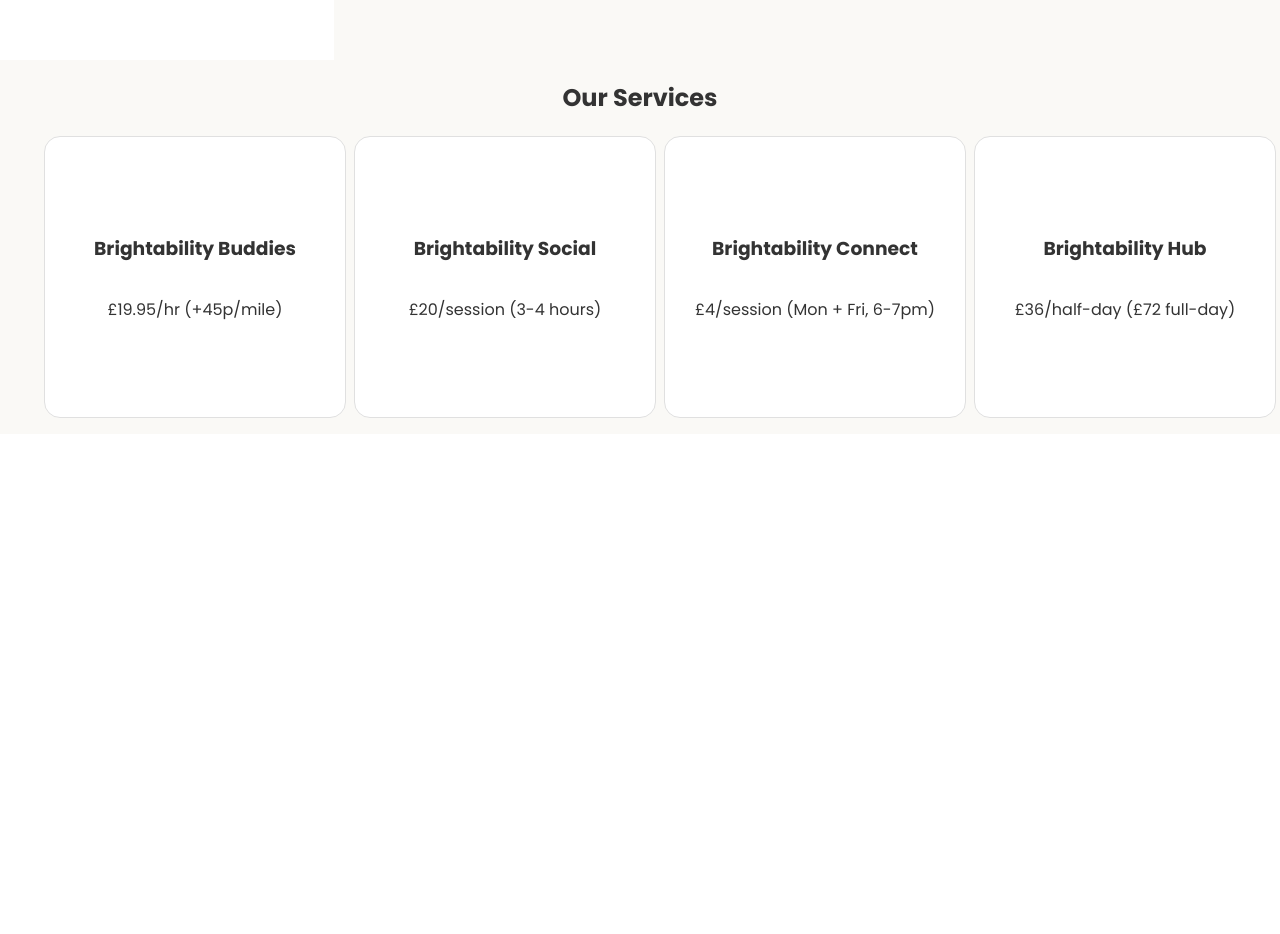
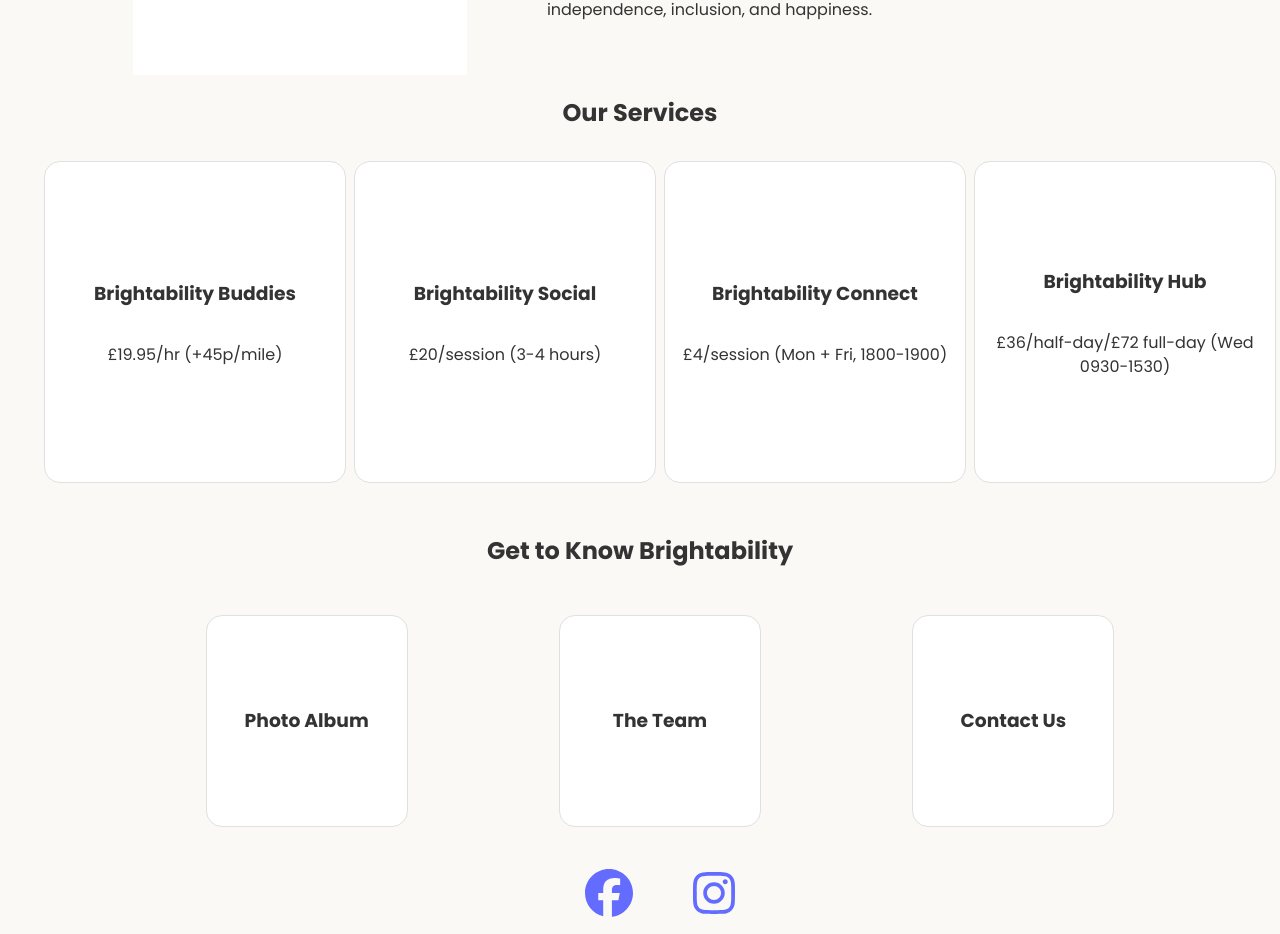
Before and after one commit to chris-gladney/brightability, a React (Vite) app in the folder ba-fe/: page / in a window 1280 px wide. Shown: the part 490-1424 px from the top of the page. Before the commit the page ends 924 px from the top, so only its background shows below. Built offline with nearby package versions, Linux system fonts and the light colour scheme.

Commit message:
Landing page complete

```diff
--- a/ba-fe/package.json
+++ b/ba-fe/package.json
@@ -10,6 +10,9 @@
     "preview": "vite preview"
   },
   "dependencies": {
+    "@fortawesome/fontawesome-svg-core": "^6.7.2",
+    "@fortawesome/free-brands-svg-icons": "^6.7.2",
+    "@fortawesome/react-fontawesome": "^0.2.2",
     "react": "^19.0.0",
     "react-dom": "^19.0.0"
   },
--- a/ba-fe/src/App.css
+++ b/ba-fe/src/App.css
@@ -7,6 +7,10 @@
     font-family: "Poppins", sans-serif;
     background-color: #faf9f6;
     color: #333;
+  }
+
+  li {
+    list-style: none;
   }
 
   header {
@@ -41,8 +45,11 @@
   }
 
   .about-us {
+    max-width: 1260px;
+    margin: 15px auto;
     display: flex;
     flex-direction: row;
+    justify-content: center;
     height: 250px;
   }
 
@@ -51,8 +58,21 @@
   }
 
   .about-us article {
+    display: flex;
+    flex-direction: column;
+    justify-content: center;
     text-align: justify;
     margin: 0 10px;
+    max-width: 600px;
+  }
+
+  .about-us img,
+  .about-us article {
+    margin: 0 40px;
+  }
+
+  .our-services {
+    margin: 20px 0;
   }
 
   .our-services h2 {
@@ -68,7 +88,7 @@
 
   .service-card {
     width: 300px;
-    height: 280px;
+    height: 320px;
     background-color: #fff;
     border-radius: 16px;
     border: 1px solid #e0e0e0;
@@ -76,9 +96,72 @@
     flex-direction: column;
     justify-content: center;
     text-align: center;
+    margin: 10px 0;
+  }
+
+  .service-card:hover {
+    cursor: default;
   }
 
   .service-card button {
     margin: 0 auto;
   }
+
+  .service-description {
+    margin: 20px;
+  }
+
+  .service-description p {
+    text-align: center;
+  }
+
+  nav {
+    display: flex;
+    flex-direction: column;
+    max-width: 1100px;
+    margin: 0 auto;
+  }
+
+  nav h2 {
+    text-align: center;
+  }
+
+  nav ul {
+    display: flex;
+    flex-direction: row;
+    justify-content: space-around;
+    flex-wrap: wrap;
+  }
+
+  .explore-card {
+    width: 200px;
+    height: 210px;
+    background-color: #fff;
+    border-radius: 16px;
+    border: 1px solid #e0e0e0;
+    display: flex;
+    flex-direction: column;
+    justify-content: center;
+    text-align: center;
+    margin: 10px 0;
+  }
+
+  .explore-card:hover {
+    cursor: pointer;
+  }
+
+  .explore-card h3,
+  .explore-card p {
+    color: #333;
+  }
+
+  footer ul {
+    display: flex;
+    flex-direction: row;
+    justify-content: center;
+  }
+
+  footer ul li {
+    margin: 0 30px;
+  }
 }
--- /dev/null
+++ b/ba-fe/src/components/ExploreCard.jsx
@@ -0,0 +1,27 @@
+import { useState } from "react";
+
+function ExploreCard({ element, description }) {
+  const [showDescription, setShowDescription] = useState(false);
+
+  const handleMouseOver = () => {
+    setShowDescription(true);
+  };
+
+  const handleMouseOut = () => {
+    setShowDescription(false);
+  };
+
+  return (
+    <a>
+      <div
+        className="explore-card"
+        onMouseOver={handleMouseOver}
+        onMouseOut={handleMouseOut}
+      >
+        {!showDescription ? <h3>{element}</h3> : <p>{description}</p>}
+      </div>
+    </a>
+  );
+}
+
+export default ExploreCard;
--- /dev/null
+++ b/ba-fe/src/components/Footer.jsx
@@ -0,0 +1,23 @@
+import { FontAwesomeIcon } from "@fortawesome/react-fontawesome";
+import { faFacebook, faInstagram } from "@fortawesome/free-brands-svg-icons";
+
+function Footer() {
+  return (
+    <footer>
+      <ul>
+        <li>
+          <a href="">
+            <FontAwesomeIcon icon={faFacebook} size="3x" />
+          </a>
+        </li>
+        <li>
+          <a href="">
+            <FontAwesomeIcon icon={faInstagram} size="3x" />
+          </a>
+        </li>
+      </ul>
+    </footer>
+  );
+}
+
+export default Footer;
--- a/ba-fe/src/components/Home.jsx
+++ b/ba-fe/src/components/Home.jsx
@@ -1,6 +1,8 @@
 import Header from "./Header";
 import placeholderImg from "../assets/placeholderImg.png";
 import ServiceCard from "./ServiceCard";
+import ExploreCard from "./ExploreCard";
+import Footer from "./Footer";
 
 function Home() {
   const services = [
@@ -20,17 +22,35 @@ function Home() {
     },
     {
       name: "Brightability Connect",
-      cost: "£4/session (Mon + Fri, 6-7pm)",
+      cost: "£4/session (Mon + Fri, 1800-1900)",
       description:
         "Join us on Zoom for interactive virtual sessions, including karaoke, doodle drawing, scavenger hunts, bingo, beetle, and Makaton singing. A fun and accessible way to stay connected, get creative, and enjoy group activities from home.",
       bookableOnline: true,
     },
     {
       name: "Brightability Hub",
-      cost: "£36/half-day (£72 full-day)",
+      cost: "£36/half-day/£72 full-day (Wed 0930-1530)",
       description:
-        "Wednesdays, 0930-1530\nMayfield Community Centre, Totland Close\nA welcoming day provision focused on life skills, independence, and personal growth in a group setting. Activities are tailored to individual interests and learning styles, creating a supportive and engaging environment for all.",
+        "A welcoming day provision focused on life skills, independence, and personal growth in a group setting. Activities are tailored to individual interests and learning styles, creating a supportive and engaging environment for all.",
       bookableOnline: false,
+    },
+  ];
+
+  const navElements = [
+    {
+      element: "Photo Album",
+      description:
+        "View photos of Brightability's exploits here! Includes trips to theme parks, our virtual sessions, 1:1 buddy service and more!",
+    },
+    {
+      element: "The Team",
+      description:
+        "Meet the team! Caring, experienced, and genuinely committed — our staff build trust, encourage growth, and make every day brighter for those we support.",
+    },
+    {
+      element: "Contact Us",
+      description:
+        "For further information, please navigate to here for contact details.",
     },
   ];
 
@@ -53,17 +73,34 @@ function Home() {
         <ul className="services-list">
           {services.map((serviceObj, i) => {
             return (
+              <li key={i}>
                 <ServiceCard
-                key={i}
                   name={serviceObj.name}
                   cost={serviceObj.cost}
                   description={serviceObj.description}
                   bookableOnline={serviceObj.bookableOnline}
                 />
+              </li>
             );
           })}
         </ul>
       </section>
+      <nav>
+        <h2>Get to Know Brightability</h2>
+        <ul className="explore">
+          {navElements.map((navElementObj, i) => {
+            return (
+              <li key={i}>
+                <ExploreCard
+                  element={navElementObj.element}
+                  description={navElementObj.description}
+                />
+              </li>
+            );
+          })}
+        </ul>
+      </nav>
+      <Footer />
     </>
   );
 }
--- a/ba-fe/src/components/ServiceCard.jsx
+++ b/ba-fe/src/components/ServiceCard.jsx
@@ -23,10 +23,10 @@ function ServiceCard({ name, cost, description, bookableOnline }) {
           <p>{cost}</p>
         </>
       ) : (
-        <>
+        <div className="service-description">
           <p>{description}</p>
           <button>{!bookableOnline ? "Learn More" : "Book"}</button>
-        </>
+        </div>
       )}
     </div>
   );
```
Also changed, not shown: 1 other file (tests, documents, lock files or other folders). Lines whose indentation alone changed are shown as unchanged.
